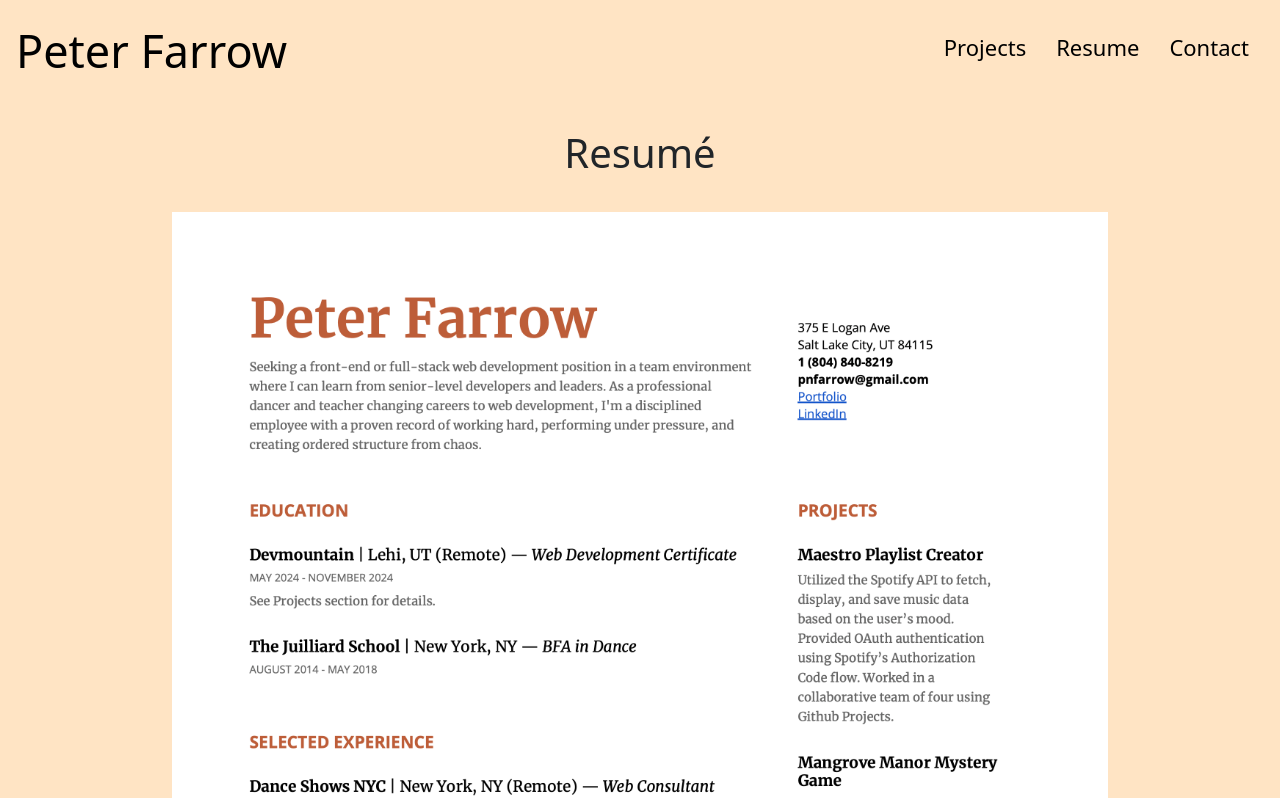
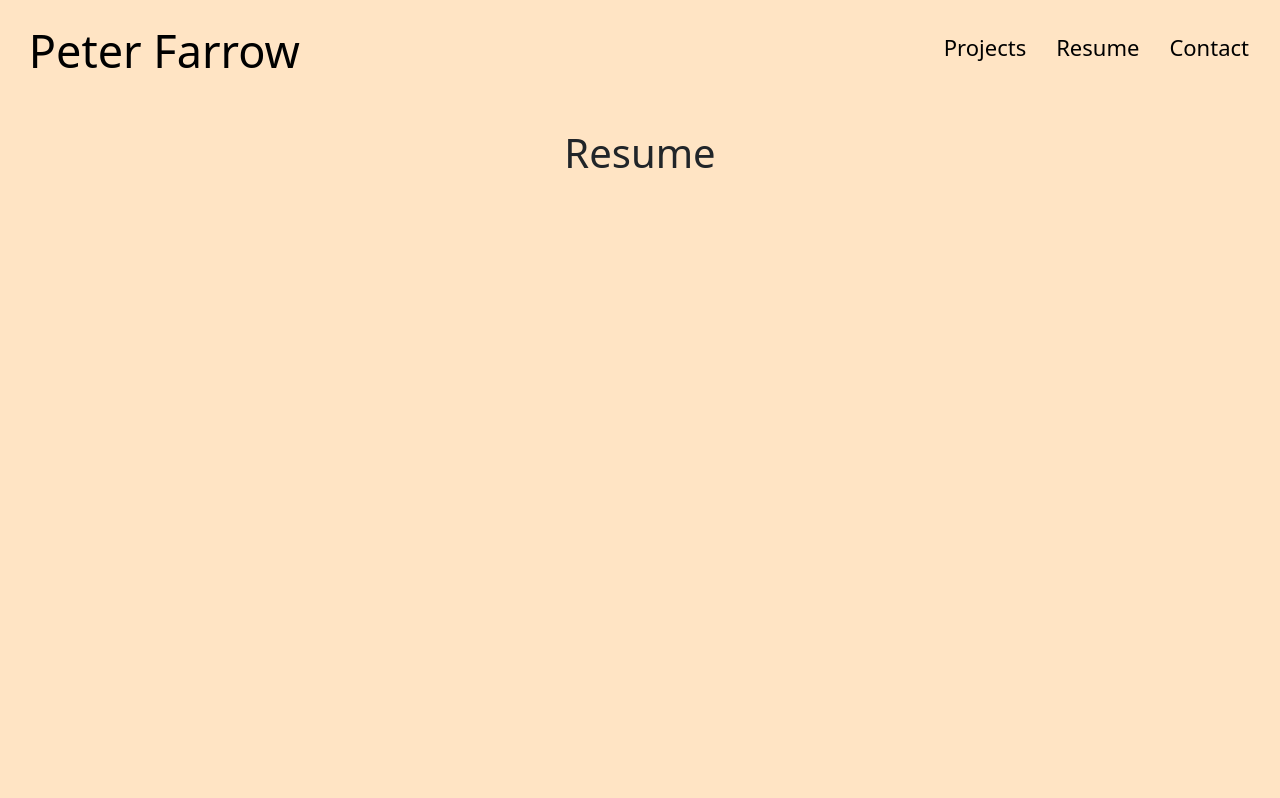
Before and after one commit to peter5farrow/portfolio, a React (Vite) app: page /resume in a window 1280 px wide. Shown: the top 798 px of the page. Built offline with nearby package versions, Linux system fonts and the light colour scheme.

Commit message:
pdf sizing

```diff
--- a/src/App.css
+++ b/src/App.css
@@ -14,9 +14,13 @@ html {
   margin-bottom: 35px;
 }
 
+img {
+  padding-bottom: 1rem;
+}
+
 /* Navbar Styling */
 .navbar {
-  padding: 15px 20px;
+  padding: 0;
   margin-bottom: 15px;
   position: relative;
 }
@@ -27,6 +31,10 @@ html {
   justify-content: space-between;
   align-items: center;
   margin-bottom: 20px;
+}
+
+.navbar-container #homeButton {
+  padding-left: 1vw;
 }
 
 .logo {
--- a/src/components/PdfViewer.jsx
+++ b/src/components/PdfViewer.jsx
@@ -1,3 +1,3 @@
 export default function PdfViewer({ url }) {
-  return <iframe src={url} width="80%" height="500vh" title="PDF Viewer" />;
+  return <iframe src={url} width="80%" height="500px" title="PDF Viewer" />;
 }
--- a/src/pages/Projects.jsx
+++ b/src/pages/Projects.jsx
@@ -1,10 +1,11 @@
 export default function Projects() {
   return (
     <>
-      <h1 className="header">Here are my projects:</h1>
+      <h1 className="header">Projects</h1>
       <div className="text-body">
-        <h3>Maestro Playlist Creator</h3>
-        <p>detailsdetailsdetails</p>
+        <p>Tumble Tracker Gym Scheduling App</p>
+        <p>Maestro Playlist Creator</p>
+        <p>Mangrove Manor Mystery Game</p>
       </div>
     </>
   );
--- a/src/pages/Resume.jsx
+++ b/src/pages/Resume.jsx
@@ -5,9 +5,9 @@ import pdfpng from "../assets/Peter Farrow Resume.png";
 export default function Resume() {
   return (
     <>
-      <h1 className="header">Resum&eacute;</h1>
-      {/* <PdfViewer url={pdf} /> */}
-      <img src={pdfpng} alt="" className="resume" width="75%"></img>
+      <h1 className="header">Resume</h1>
+      <PdfViewer url={pdf} />
+      {/* <img src={pdfpng} alt="" className="resume" width="75%"></img> */}
     </>
   );
 }
```
